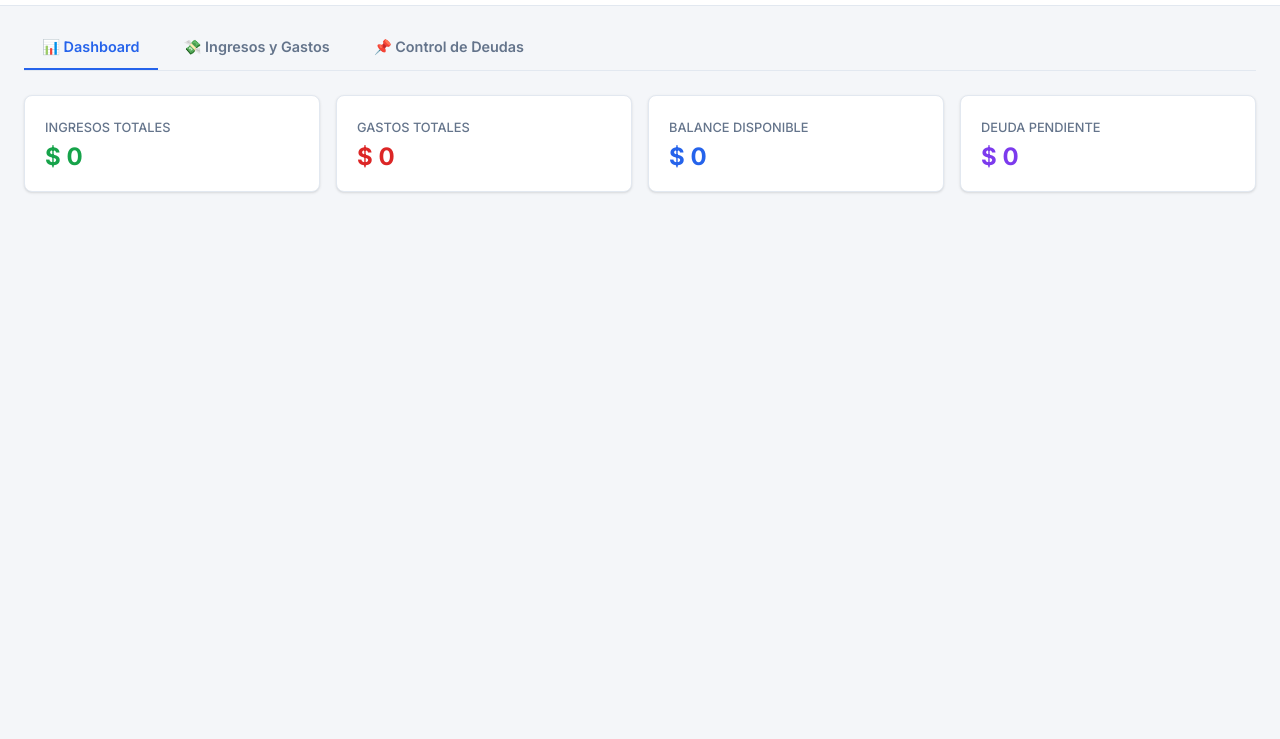
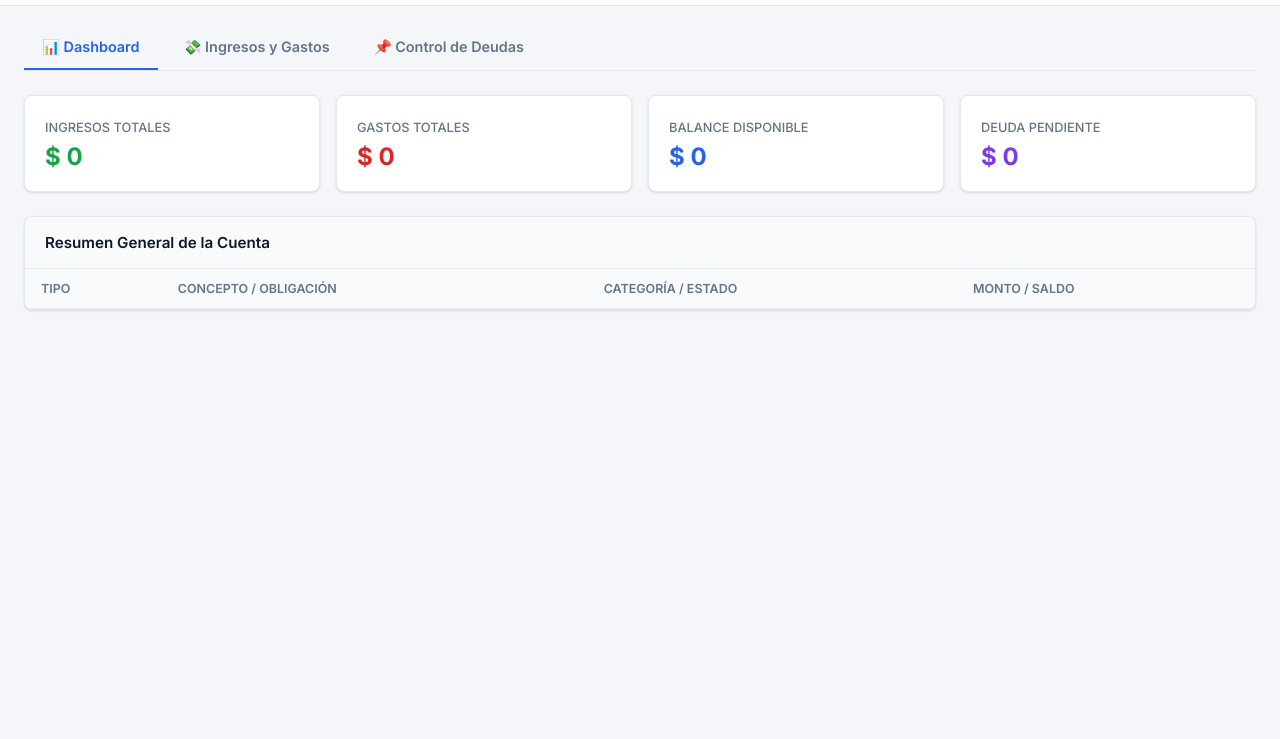
Before and after one commit to Saomoff21/Ahorros, a plain HTML site: page index.html in a window 1280 px wide. Shown: the part 61-800 px from the top of the page. Drawn offline with Linux system fonts and the light colour scheme.

Commit message:
index3.html

```diff
--- a/index.html
+++ b/index.html
@@ -3,7 +3,7 @@
 <head>
   <meta charset="UTF-8">
   <meta name="viewport" content="width=device-width, initial-scale=1.0">
-  <title>Plataforma de Gestión Financiera</title>
+  <title>Ahorros SA - Plataforma de Gestión Financiera</title>
   <link rel="preconnect" href="https://fonts.googleapis.com">
   <link rel="preconnect" href="https://fonts.gstatic.com" crossorigin>
   <link href="https://fonts.googleapis.com/css2?family=Inter:wght@400;500;600;700&display=swap" rel="stylesheet">
@@ -15,7 +15,7 @@
     <div class="header-container">
       <div class="brand">
         <h1>Ahorros</h1>
-        <span class="badge"></span>SA</span>
+        <span class="badge">SA</span>
       </div>
       <button id="theme-toggle" class="btn-theme" title="Cambiar tema">
         <span id="theme-icon">🌙</span> <span id="theme-text">Modo Oscuro</span>
@@ -54,6 +54,26 @@
       </div>
 
       <div id="alerts-container" class="alerts-container"></div>
+
+      <!-- Resumen Integrado del Dashboard -->
+      <div class="panel-card border-primary" style="margin-top: 20px;">
+        <div class="panel-header">
+          <h2>Resumen General de la Cuenta</h2>
+        </div>
+        <div class="table-wrapper">
+          <table>
+            <thead>
+              <tr>
+                <th>Tipo</th>
+                <th>Concepto / Obligación</th>
+                <th>Categoría / Estado</th>
+                <th>Monto / Saldo</th>
+              </tr>
+            </thead>
+            <tbody id="dashboard-summary-list"></tbody>
+          </table>
+        </div>
+      </div>
     </section>
 
     <!-- PESTAÑA 2: INGRESOS Y GASTOS -->
```
